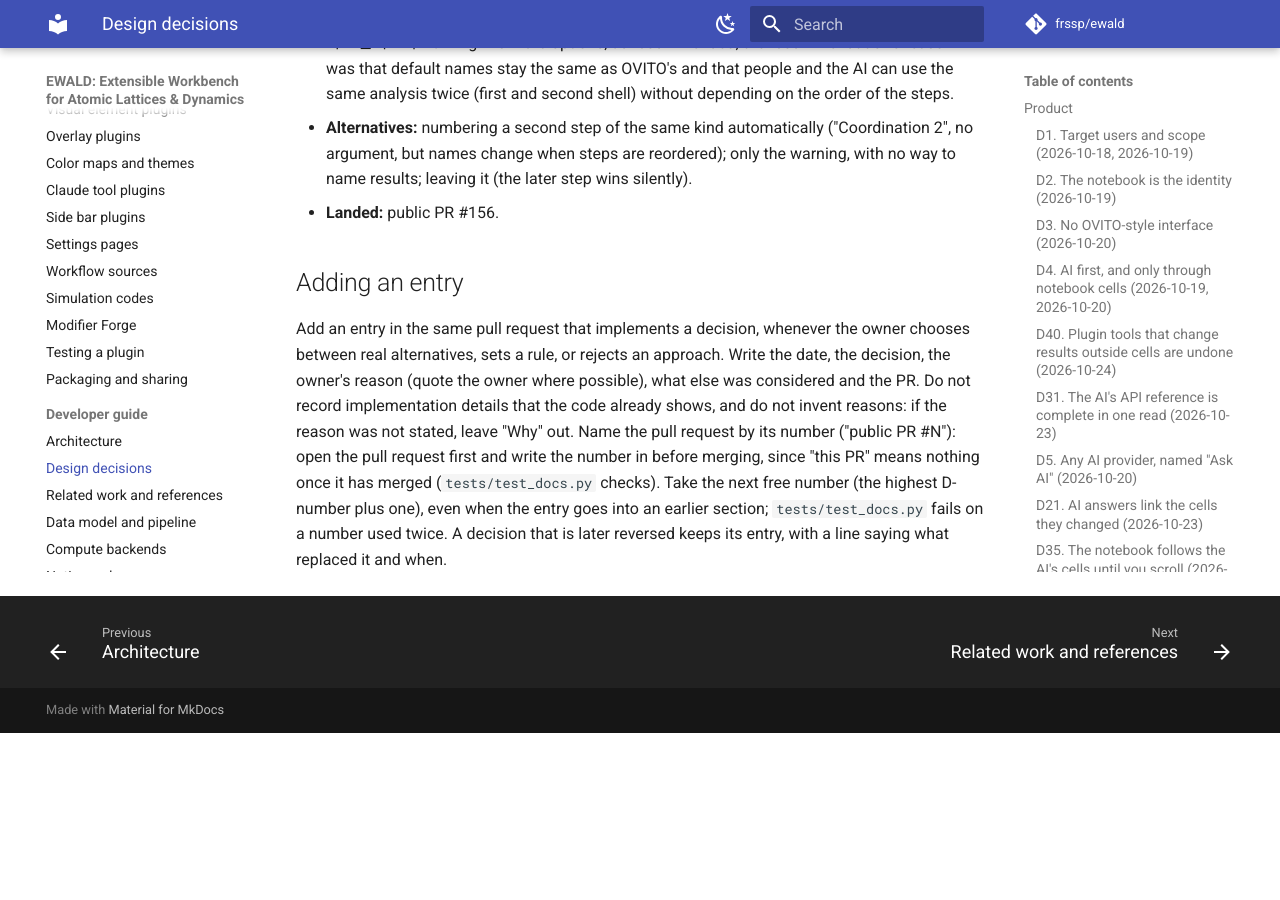
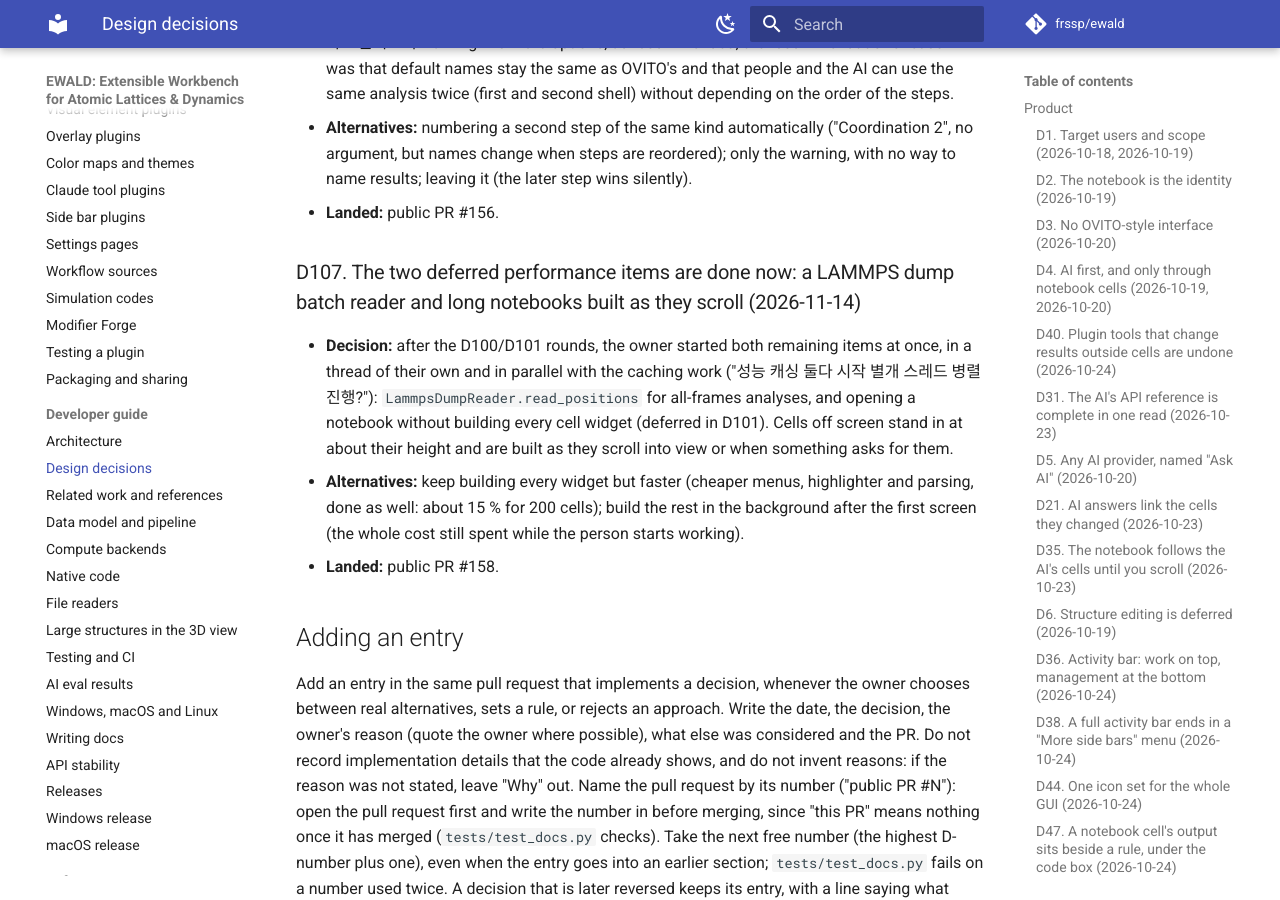
Before and after one commit to frssp/ewald, an MkDocs documentation site: the page built from docs/developer/decisions.md, in a window 1280 px wide and 900 px high, scrolled down 40458 px. Built offline with MkDocs 1.6.1 and Material for MkDocs 9.7.7, drawn with Linux system fonts in a browser that asks for light colours; comment, search, counter and statistics services are not loaded; before the commit the page ends 41191 px from its top, so only the background shows below that.

Commit message:
Record D107 for public PR #158
Co-Authored-By: Claude Opus 5.5 <noreply@anthropic.com>

```diff
--- a/docs/developer/decisions.md
+++ b/docs/developer/decisions.md
@@ -1425,6 +1425,19 @@ Pull request numbers up to #242 refer to the pre-publication repository, which i
   name results; leaving it (the later step wins silently).
 - **Landed:** public PR #156.
 
+### D107. The two deferred performance items are done now: a LAMMPS dump batch reader and long notebooks built as they scroll (2026-11-14)
+
+- **Decision:** after the D100/D101 rounds, the owner started both remaining items at once, in
+  a thread of their own and in parallel with the caching work ("성능 캐싱 둘다 시작 별개
+  스레드 병렬진행?"): `LammpsDumpReader.read_positions` for all-frames analyses, and opening
+  a notebook without building every cell widget (deferred in D101). Cells off screen stand in
+  at about their height and are built as they scroll into view or when something asks for
+  them.
+- **Alternatives:** keep building every widget but faster (cheaper menus, highlighter and
+  parsing, done as well: about 15 % for 200 cells); build the rest in the background after
+  the first screen (the whole cost still spent while the person starts working).
+- **Landed:** public PR #158.
+
 ## Adding an entry
 
 Add an entry in the same pull request that implements a decision, whenever the owner chooses
```
Also changed, not shown: CHANGELOG.md (+8 -0 lines).
